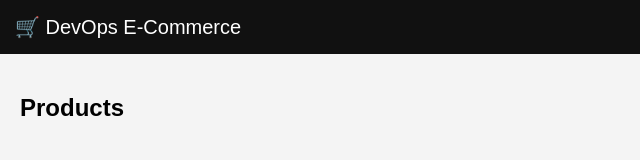
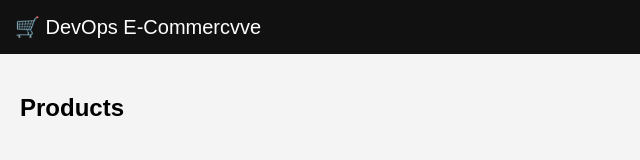
Before and after one commit to Azmat-Ahmed/E-Commerce-Style-App, a website: page public/index.html in a window 1280 px wide. Shown: the full height of the page, 0-640 px from the left. Drawn offline with Linux system fonts and the light colour scheme; no server answers.

Commit message:
check argo

```diff
--- a/public/index.html
+++ b/public/index.html
@@ -10,7 +10,7 @@
   </style>
 </head>
 <body>
-  <nav>🛒 DevOps E-Commerce</nav>
+  <nav>🛒 DevOps E-Commercvve</nav>
   <div class="container">
     <h2>Products</h2>
     <div id="products"></div>
```
